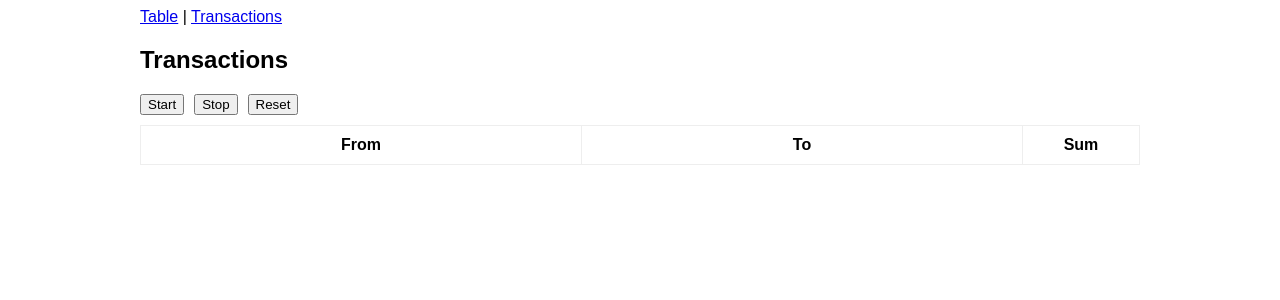
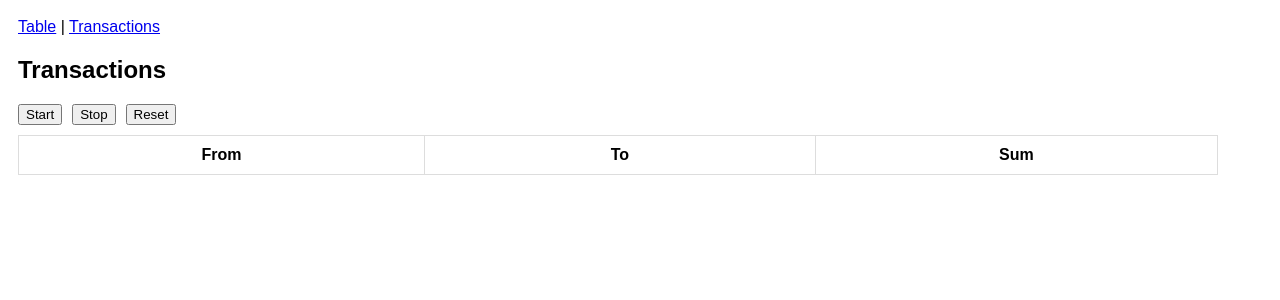
Before and after one commit to codeshota/atlant, a Vue app: page /transactions in a window 1280 px wide. Shown: the top 300 px of the page. Built offline with nearby package versions, Linux system fonts and the light colour scheme.

Commit message:
calc sum of transactions and regactoring

```diff
--- a/src/App.vue
+++ b/src/App.vue
@@ -1,7 +1,7 @@
 <template>
   <div id="app">
-    <div id="nav" class="container">
-      <router-link to="/">Table</router-link> |
+    <div id="nav">
+      <router-link to="/table">Table</router-link> |
       <router-link to="/transactions">Transactions</router-link>
     </div>
     <router-view/>
@@ -13,12 +13,11 @@ body {
   font-family: sans-serif;
 }
 
+#app {
+  padding: 10px;
+}
+
 button {
   cursor: pointer;
 }
-
-.container {
-  margin: 0 auto;
-  width: 1000px;
-}
 </style>
--- a/src/router/index.js
+++ b/src/router/index.js
@@ -1,15 +1,16 @@
 import Vue from 'vue'
 import VueRouter from 'vue-router'
-import Home from '../views/Home.vue'
+import Table from '../views/Table.vue'
 import Transactions from '../views/Transactions.vue'
 
 Vue.use(VueRouter)
 
 const routes = [
+  { path: '/', redirect: '/table' },
   {
-    path: '/',
-    name: 'Home',
-    component: Home
+    path: '/table',
+    name: 'Table',
+    component: Table
   },
   {
     path: '/transactions',
--- a/src/views/Home.vue
+++ b/src/views/Table.vue
@@ -1,5 +1,5 @@
 <template>
-  <div class="container">
+  <div>
     <h2>Drag and Resize</h2>
 
     <button @click="returnLastCard">Return last card</button>
@@ -21,8 +21,6 @@
         @dragging="onDrag"
         @resizing="onResize"
         @activated="onActivated(index)"
-        @dragstop="saveCardsState"
-        @resizestop="saveCardsState"
         class="card"
       >
         <div class="card-header">
@@ -48,7 +46,7 @@ export default {
           id: 1,
           width: 300,
           height: 100,
-          x: 10,
+          x: 70,
           y: 20,
           z: 'auto',
           disabled: false
@@ -57,8 +55,8 @@ export default {
           id: 2,
           width: 300,
           height: 100,
-          x: 150,
-          y: 300,
+          x: 450,
+          y: 320,
           z: 'auto',
           disabled: false
         },
@@ -66,8 +64,8 @@ export default {
           id: 3,
           width: 300,
           height: 100,
-          x: 650,
-          y: 200,
+          x: 690,
+          y: 230,
           z: 'auto',
           disabled: false
         },
@@ -75,7 +73,7 @@ export default {
           id: 4,
           width: 300,
           height: 100,
-          x: 250,
+          x: 750,
           y: 100,
           z: 'auto',
           disabled: false
@@ -126,17 +124,13 @@ export default {
 
     onActivated(index) {
       this.currentCardIndex = index;
-      this.cards.forEach(card => card.z = 'auto')
-      this.cards[index].z = 1
+      this.cards.forEach(card => card.z = 'auto');
+      this.cards[index].z = 1;
     },
 
     disableCard(index) {
       this.cards[index].disabled = true;
       this.disabledCardsOrder.push(index);
-    },
-
-    saveCardsState() {
-
     },
 
     returnLastCard() {
@@ -145,8 +139,8 @@ export default {
         this.cards.forEach(card => card.z = 'auto');
         this.cards[lastCardIndex].width = 300;
         this.cards[lastCardIndex].height = 100;
-        this.cards[lastCardIndex].x = 350;
-        this.cards[lastCardIndex].y = 200;
+        this.cards[lastCardIndex].x = 450;
+        this.cards[lastCardIndex].y = 300;
         this.cards[lastCardIndex].z = 1;
         this.cards[lastCardIndex].disabled = false;
         this.disabledCardsOrder.splice(-1, 1);
@@ -159,8 +153,8 @@ export default {
 <style scoped>
 .table {
   margin-top: 10px;
-  height: 500px;
-  width: 1000px;
+  height: 800px;
+  width: 1200px;
   border: 1px solid #ddd;
   position: relative;
 }
@@ -173,7 +167,6 @@ export default {
 .card-header {
   position: relative;
   border-bottom: 1px solid #ddd;
-  cursor: move;
 }
 
 .card-disable-button {
--- a/src/views/Transactions.vue
+++ b/src/views/Transactions.vue
@@ -1,5 +1,5 @@
 <template>
-  <div class="container">
+  <div>
     <h2>Transactions</h2>
 
     <button
@@ -15,8 +15,8 @@
     <table>
       <thead>
         <tr>
-          <th class="fixed-width">From</th>
-          <th class="fixed-width">To</th>
+          <th>From</th>
+          <th>To</th>
           <th>Sum</th>
         </tr>
       </thead>
@@ -27,30 +27,25 @@
           :key="i"
         >
           <td>
-            <p
+            <span
               v-for="(input, i) in message.x.inputs"
               :key="i"
             >
               {{ input.prev_out.addr}}
-            </p>
+            </span>
           </td>
 
           <td>
-            <p
+            <span
               v-for="(out, i) in message.x.out"
               :key="i"
             >
               {{ out.addr}}
-            </p>
+            </span>
           </td>
 
           <td>
-            <p
-              v-for="(out, i) in message.x.out"
-              :key="i"
-            >
-              {{ out.value / 100000000 }}
-            </p>
+            {{ calcValuesSum(message.x.out) }}
           </td>
         </tr>
       </tbody>
@@ -108,6 +103,14 @@ export default {
         this.messages = [];
         this.openConnection(this.sendInitMessage, this.messages);
       }
+    },
+
+    calcValuesSum(out) {
+      let sum = 0;
+      for (let i = 0; i < out.length; i++) {
+        sum += out[i].value;
+      }
+      return sum / 100000000;
     }
   }
 }
@@ -123,12 +126,9 @@ table {
 table,
 th,
 td {
-  border: 1px solid #eee;
+  border: 1px solid #ddd;
   padding: 10px;
-}
-
-.fixed-width {
-  width: 420px;
+  width: 1200px;
 }
 
 .r-margin {
```
